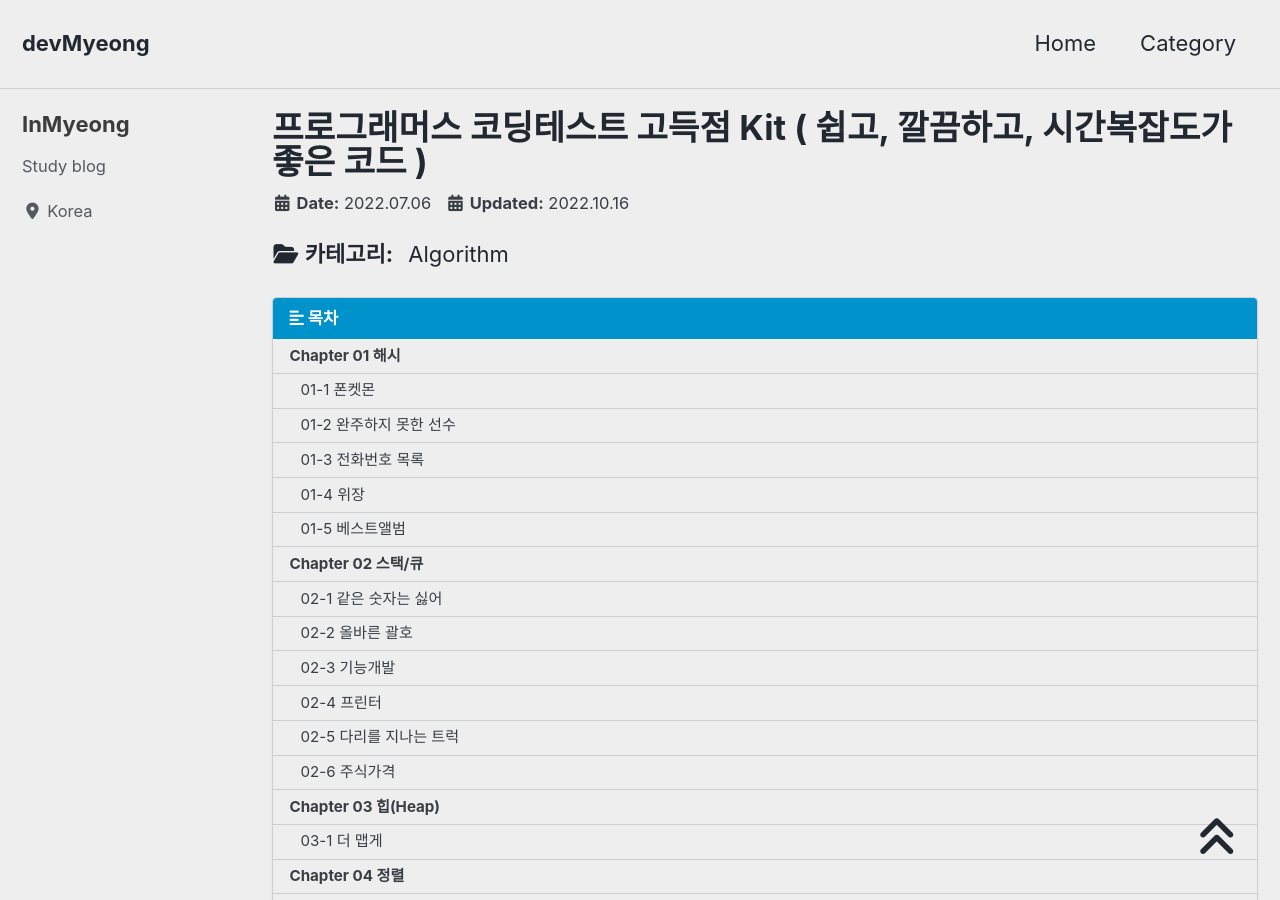
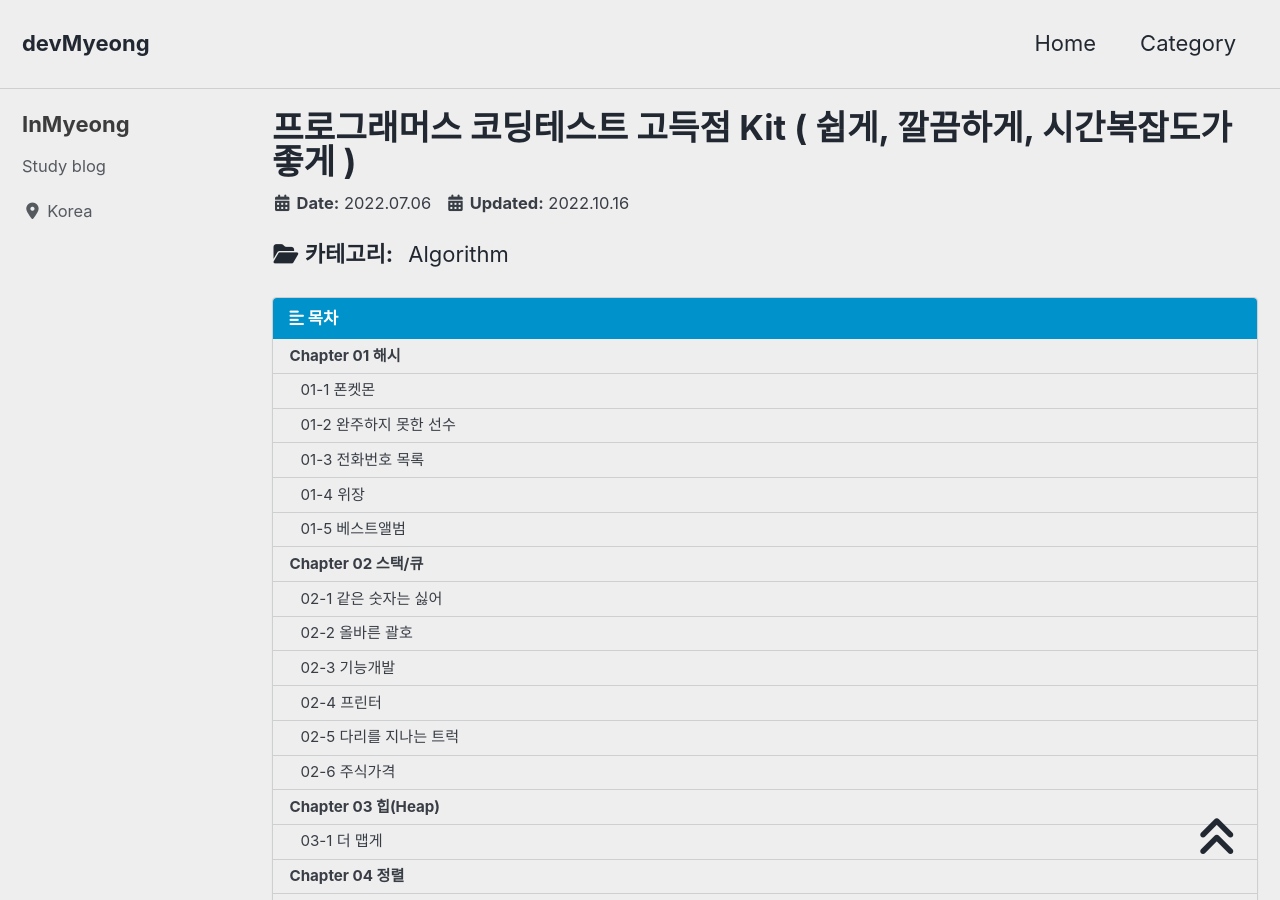
Before and after one commit to devMyeong/devMyeong.github.io, a Jekyll site: the page built from _posts/codingTest/2022-07-06-프로그래머스.md, in a window 1280 px wide and 900 px high. Built offline with Jekyll 4.4.1, drawn with Linux system fonts in a browser that asks for light colours; cached includes are drawn as plain includes; nearby versions of some CDN libraries; some web fonts are replaced; comment, search, counter and statistics services are not loaded.

Commit message:
Chore : 코테 구호 변경

```diff
--- a/_posts/codingTest/2022-07-06-프로그래머스.md
+++ b/_posts/codingTest/2022-07-06-프로그래머스.md
@@ -1,5 +1,5 @@
 ---
-title:  "프로그래머스 코딩테스트 고득점 Kit ( 쉽고, 깔끔하고, 시간복잡도가 좋은 코드 )"
+title:  "프로그래머스 코딩테스트 고득점 Kit ( 쉽게, 깔끔하게, 시간복잡도가 좋게 )"
 
 categories:
   - Algorithm
```
Also changed, not shown: _posts/codingTest/2022-09-25-백준.md (+1 -1 lines).
